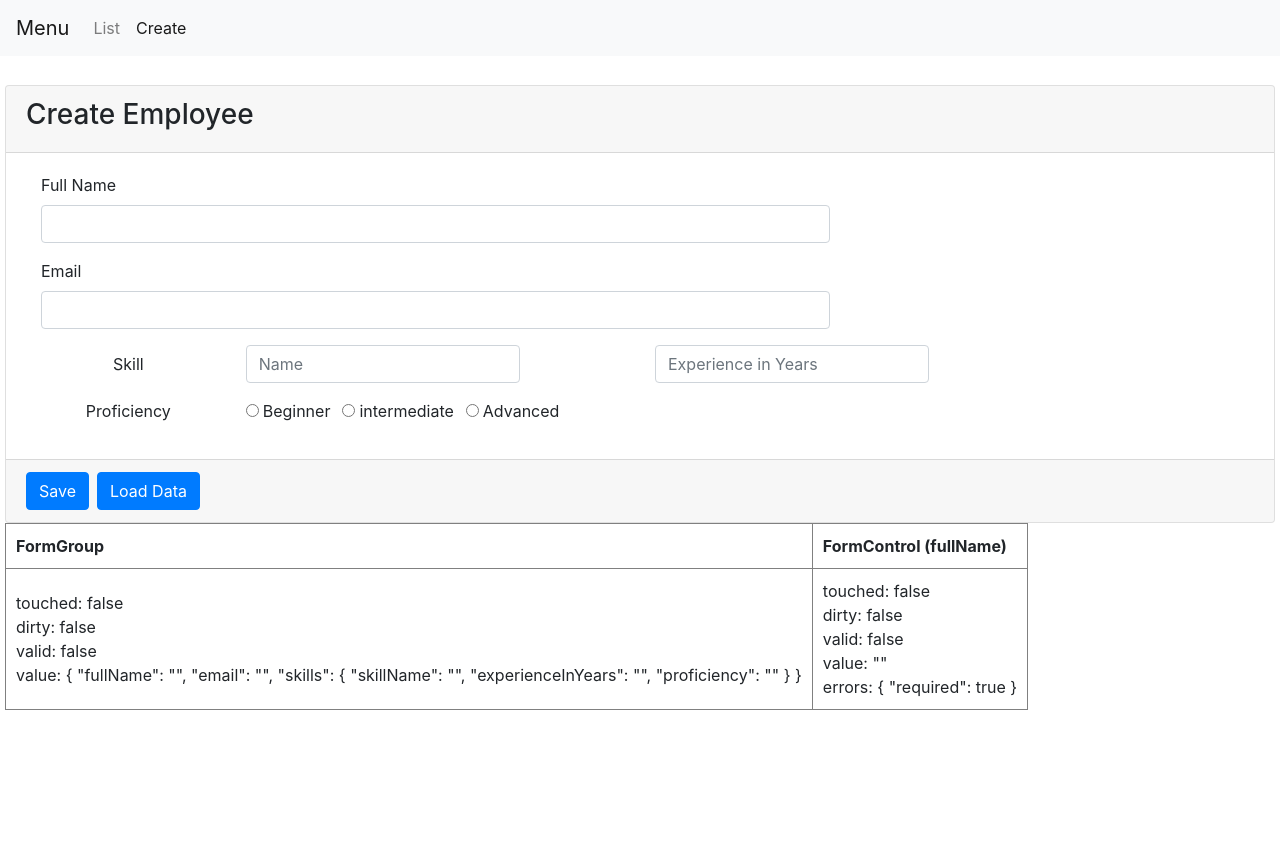
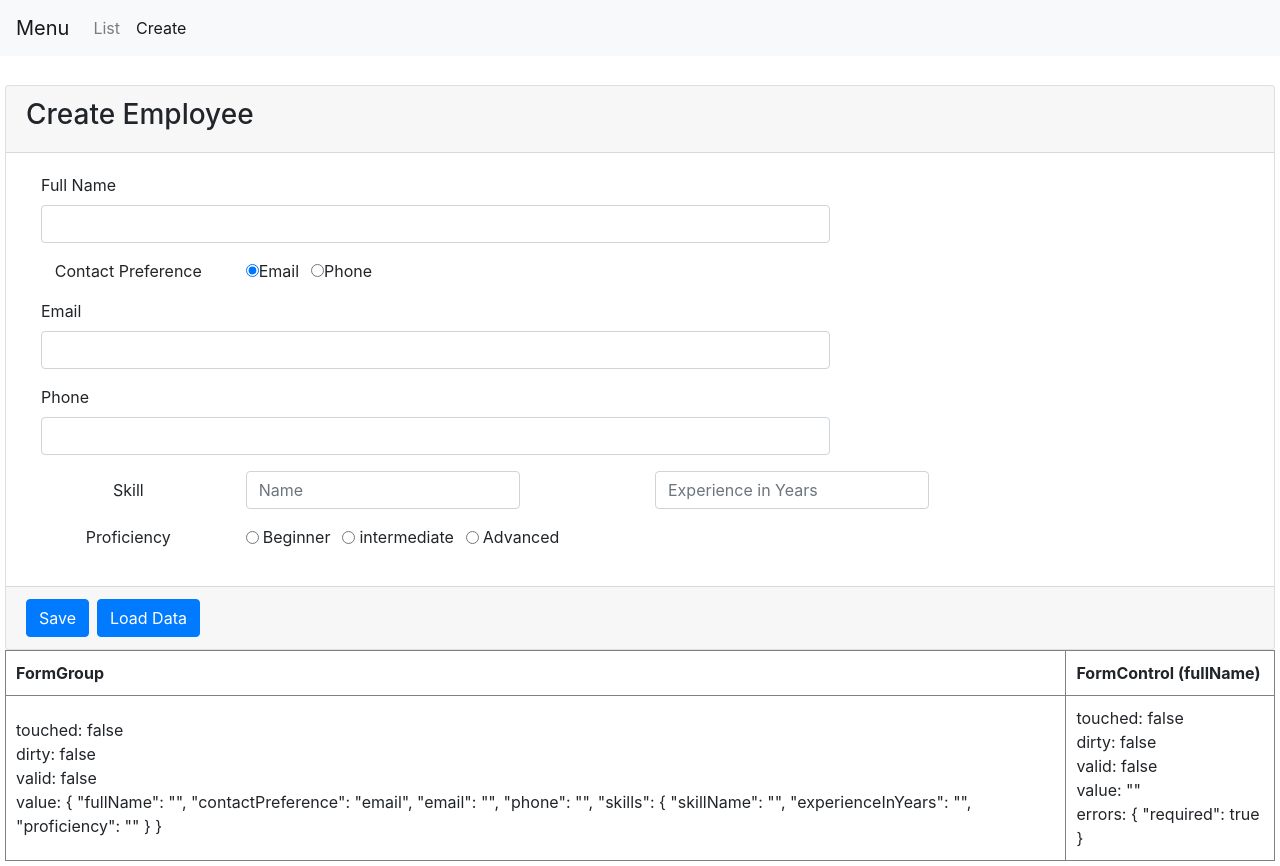
Before and after one commit to bartvanhoey/Angular6Tutorial, an Angular app: page /create in a window 1280 px wide. Before the commit the page ends 800 px from the top, so only its background shows below. Built offline with nearby package versions, Linux system fonts and the light colour scheme.

Commit message:
end clip 14 dynamically adding or removing form contrl validator ins reactive form

```diff
--- a/src/app/employee/create-employee.component.html
+++ b/src/app/employee/create-employee.component.html
@@ -6,7 +6,7 @@
     <div class="card-body">
 
       <!-- Full Name -->
-      <div class="form-group">
+      <div class="form-group ">
         <label for="fullName" class="col-sm-2 control-label">Full Name</label>
         <div class="col-sm-8">
           <input formControlName="fullName" id="fullName" type="text" class="form-control" (blur)="logValidationErrors()"
@@ -14,6 +14,25 @@
           <span class="invalid-feedback">
             {{formErrors.fullName}}
           </span>
+        </div>
+      </div>
+
+      <!-- Contact Preference -->
+      <div class="form-group  form-inline">
+        <div class="col-sm-2">
+          <label>Contact Preference</label>
+        </div>
+        <div class="col-sm-8">
+          <div class="form-check-inline">
+            <label class="form-check-label">
+              <input type="radio" value="email" formControlName="contactPreference">Email
+            </label>
+          </div>
+          <div class="form-check-inline">
+            <label class="form-check-label">
+              <input type="radio" value="phone" formControlName="contactPreference">Phone
+            </label>
+          </div>
         </div>
       </div>
 
@@ -25,6 +44,18 @@
             [class.is-invalid]="formErrors.email">
           <span class="invalid-feedback">
             {{formErrors.email}}
+          </span>
+        </div>
+      </div>
+
+      <!-- Phone -->
+      <div class="form-group">
+        <label for="phone" class="col-sm-2 control-label">Phone</label>
+        <div class="col-sm-8">
+          <input formControlName="phone" id=phone type="text" class="form-control" (blur)="logValidationErrors()"
+            [class.is-invalid]="formErrors.phone">
+          <span class="invalid-feedback">
+            {{formErrors.phone}}
           </span>
         </div>
       </div>
@@ -79,8 +110,6 @@
             <div *ngIf="formErrors.proficiency">
               <span [class.is-invalid]="formErrors.proficiency">{{formErrors.proficiency}}</span>
             </div>
-
-
           </div>
 
         </div>
--- a/src/app/employee/create-employee.component.ts
+++ b/src/app/employee/create-employee.component.ts
@@ -16,6 +16,7 @@ export class CreateEmployeeComponent implements OnInit {
       'maxlength': 'Full Name must be less than 10 characters.'
     },
     'email': { 'required': 'Email is required.' },
+    'phone': { 'required': 'Phone is required.' },
     'skillName': { 'required': 'Skill Name is required.' },
     'experienceInYears': { 'required': 'Experience is required.' },
     'proficiency': { 'required': 'Proficiency is required.' }
@@ -24,6 +25,7 @@ export class CreateEmployeeComponent implements OnInit {
   formErrors = {
     'fullName': '',
     'email': '',
+    'phone': '',
     'skillName': '',
     'experienceInYears': '',
     'proficiency': '',
@@ -34,13 +36,17 @@ export class CreateEmployeeComponent implements OnInit {
   ngOnInit() {
     this.employeeForm = this.fb.group({
       fullName: ['', [Validators.required, Validators.minLength(2), Validators.maxLength(10)]],
+      contactPreference: ['email'],
       email: ['', Validators.required],
+      phone: [''],
       skills: this.fb.group({
         skillName: ['', Validators.required],
         experienceInYears: ['', Validators.required],
         proficiency: ['', Validators.required]
       })
     });
+
+    this.employeeForm.get('contactPreference').valueChanges.subscribe((data: string) => this.onContactPreferenceChanged(data));
 
     this.employeeForm.valueChanges.subscribe(() => this.logValidationErrors(this.employeeForm));
   }
@@ -54,9 +60,6 @@ export class CreateEmployeeComponent implements OnInit {
         this.formErrors[key] = '';
         if (control && !control.valid && (control.touched || control.dirty)) {
           const messages = this.validationMessages[key];
-          console.log('key: ', key, messages);
-          console.log('key: ', key, control.errors);
-
           for (const errorKey in control.errors) {
             if (errorKey) {
               this.formErrors[key] += messages[errorKey] + ' ';
@@ -64,9 +67,6 @@ export class CreateEmployeeComponent implements OnInit {
           }
         }
       }
-
-      console.log(this.formErrors);
-
     });
   }
 
@@ -77,4 +77,23 @@ export class CreateEmployeeComponent implements OnInit {
     // this.logValidationErrors(this.employeeForm);
     // console.log(this.formErrors);
   }
+
+  onContactPreferenceChanged(selectedValue: string) {
+    const phoneControl = this.employeeForm.get('phone');
+    const emailControl = this.employeeForm.get('email');
+
+    if (selectedValue === 'phone') {
+      phoneControl.setValidators([Validators.required]);
+    } else {
+      phoneControl.clearValidators();
+    }
+    phoneControl.updateValueAndValidity();
+
+    if (selectedValue === 'email') {
+      emailControl.setValidators([Validators.required]);
+    } else {
+      emailControl.clearValidators();
+    }
+    emailControl.updateValueAndValidity();
+  }
 }
```
